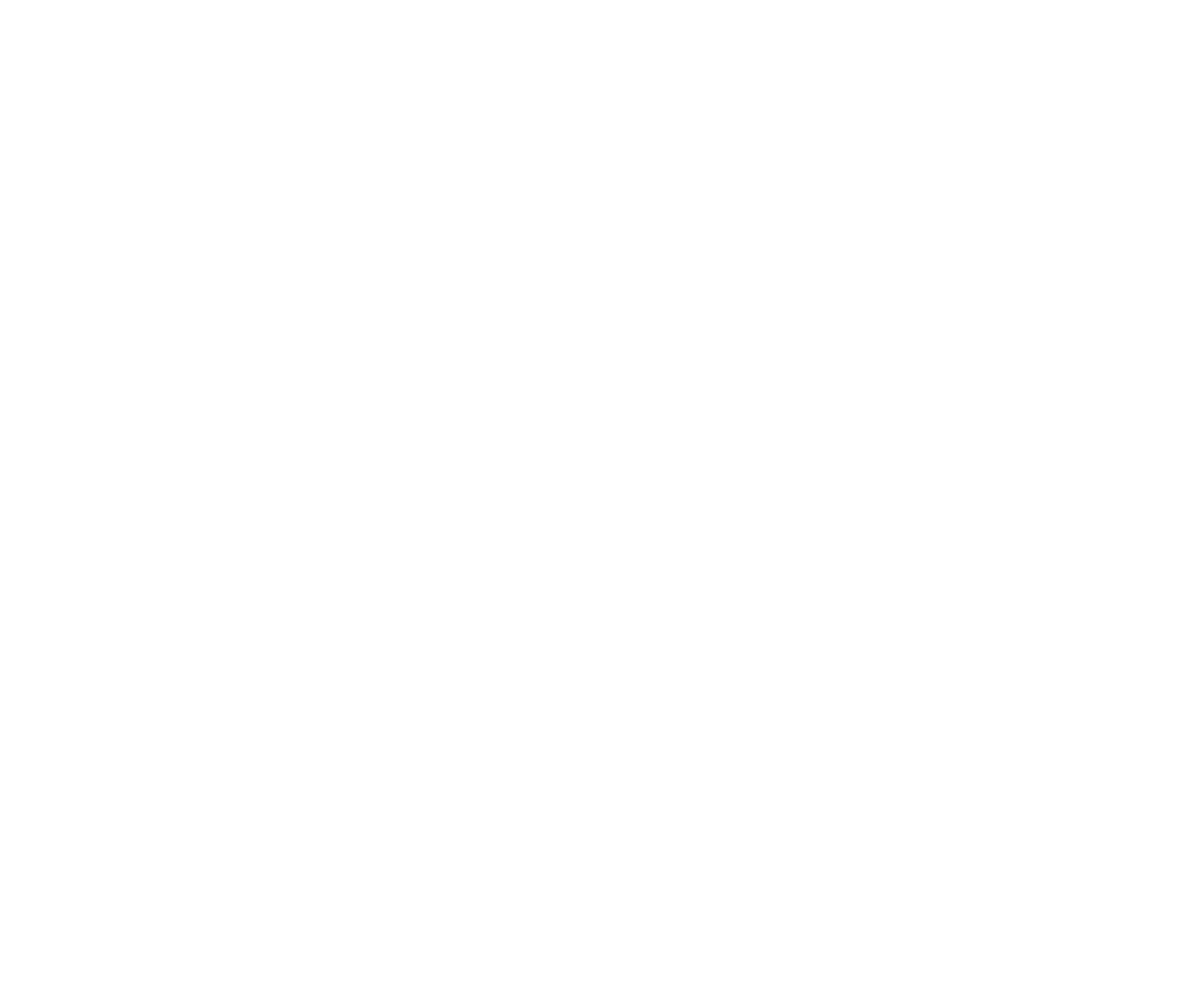
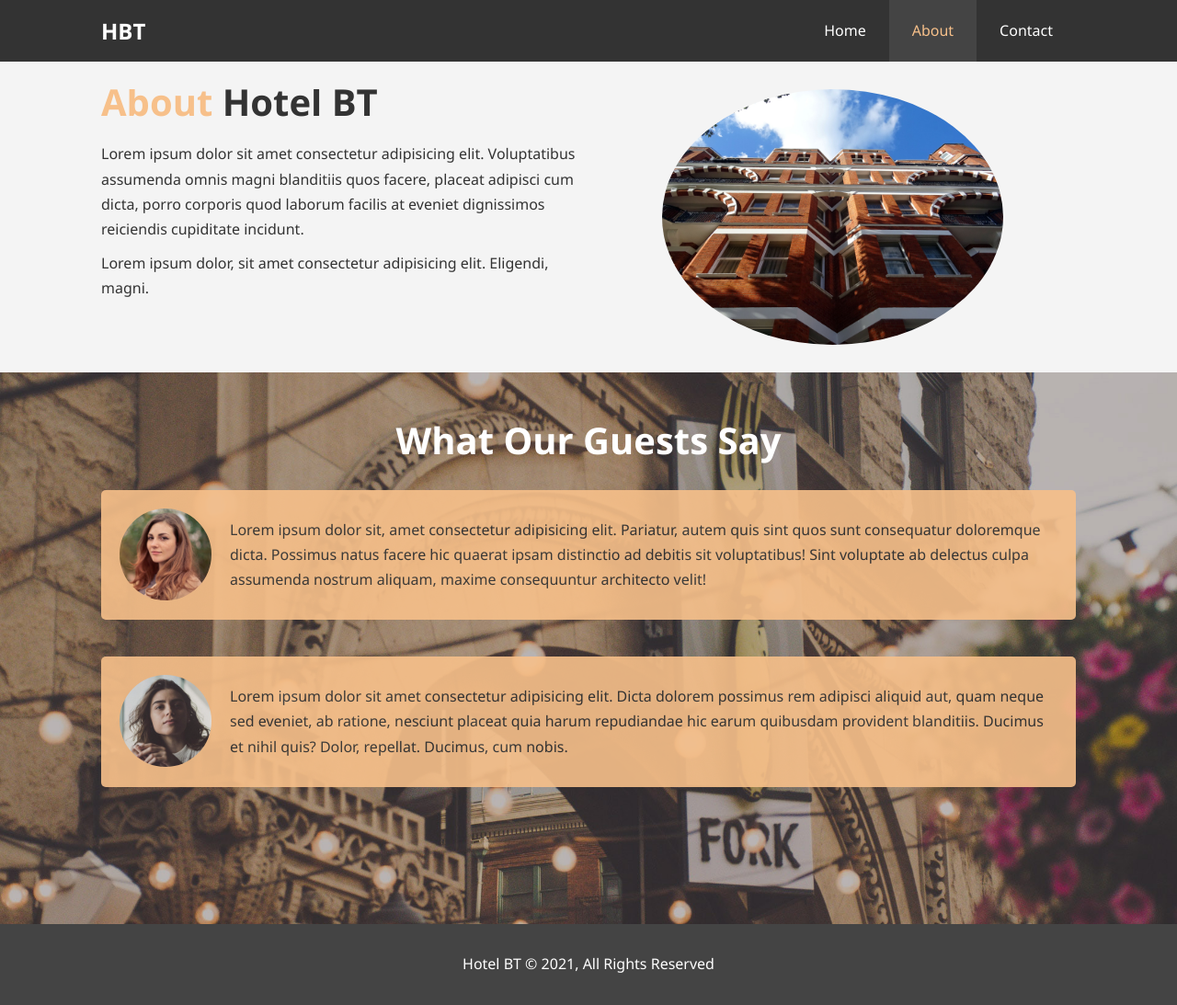
Before and after one commit to bharati-21/Udemy_HTML_CSS_SaaS, a plain HTML site: page Hotel_Website/about.html in a window 1280 px wide. Shown: the whole page at 92% size. Before the commit the page ends 800 px from the top, so only its background shows below. Drawn offline with Linux system fonts and the light colour scheme.

Commit message:
day 4: Completed About Page for Hotel Websote Project

```diff
--- a/Hotel_Website/CSS/styles.css
+++ b/Hotel_Website/CSS/styles.css
@@ -70,6 +70,32 @@ span.color-primary {
 .bg-light {
     background: #f4f4f4;
     color: #333;
+}
+
+.py-1 {
+    padding: 10px 0;
+}
+.py-2 {
+    padding: 20px 0;
+}
+.py-3 {
+    padding: 30px 0;
+}
+
+.px-1 {
+    padding: 0 10px;
+}
+
+.px-2 {
+    padding: 0 20px;
+}
+
+.px-3 {
+    padding: 0 30px;
+}
+
+.l-heading {
+    font-size: 40px;
 }
 
 /* HEADER STYLING */
@@ -183,8 +209,59 @@ header {
 .clr {
     clear: both;
 }
+
+/* ABOUT PAGE STYLING */
+
+/* ABOUT SECTION STYLING */
+#about-info #about-text {
+    float: left;
+    width: 50%;
+    min-height: 100%;
+}
+
+#about-info #about-img {
+    float: right;
+    width: 50%;
+    min-height: 100%;
+}
+
+#about-info #about-img img {
+    display: block;
+    width: 70%;
+    margin: auto;
+    border-radius: 50%;
+}
+
+#testimonials {
+    background: url('../Images/test-bg.jpg') no-repeat center center/cover;
+    height: 600px;
+    padding-top: 40px;
+}
+
+#testimonials h2 {
+    color: #fff;
+    text-align: center;
+    padding-bottom: 40px;
+}
+
+.testimonial {
+    padding: 20px;
+    margin-bottom: 40px;
+    overflow: auto;
+    border-radius: 5px;
+    opacity: 90%;
+}
+
+.testimonial img {
+    float: left;
+    width: 100px;
+    border-radius: 50%;
+    margin-right: 20px;
+}
+
+
+
 /* FOOTER STYLING */
-
 #main-footer {
     text-align: center;
     background: #444;
--- a/Hotel_Website/about.html
+++ b/Hotel_Website/about.html
@@ -12,6 +12,57 @@
         <script src="https://kit.fontawesome.com/8af1815f18.js" crossorigin="anonymous"></script>
     </head>
     <body>
+        <div id="wrapper">
+            <header>
+                <nav id="navbar">
+                    <div class="container">
+                        <h1 class="logo"><a href="index.html">HBT</a></h1>
+                        <ul id="nav-links">
+                            <li><a href="index.html">Home</a></li>
+                            <li><a href="about.html" class="current-link">About</a></li>
+                            <li><a href="contact.html">Contact</a></li>
+                        </ul>
+                    </div>
+                </nav>
+            </header>
 
+            <main>
+                <section id="about-info" class="bg-light py-3">
+                    <div class="container">
+                        <div id="about-text">
+                            <h1 class="l-heading"><span class="color-primary">About</span> Hotel BT</h1>
+                            <p>Lorem ipsum dolor sit amet consectetur adipisicing elit. Voluptatibus assumenda omnis magni blanditiis quos facere, placeat adipisci cum dicta, porro corporis quod laborum facilis at eveniet dignissimos reiciendis cupiditate incidunt.</p>
+                            <p>Lorem ipsum dolor, sit amet consectetur adipisicing elit. Eligendi, magni.</p>
+                        </div>
+                        <div id="about-img">
+                            <img src="Images/photo-2.jpg" alt="">
+                        </div>
+                    </div>
+                </section>
+
+                <div class="clr"></div>
+
+                <section id="testimonials" class="py-3">
+                    <div class="container">
+                        <h2 class="l-heading py-2">What Our Guests Say</h2>
+                        <div class="testimonial bg-primary">
+                            <img src="Images/person-1.jpg" alt="Samantha">
+                            <p>Lorem ipsum dolor sit, amet consectetur adipisicing elit. Pariatur, autem quis sint quos sunt consequatur doloremque dicta. Possimus natus facere hic quaerat ipsam distinctio ad debitis sit voluptatibus! Sint voluptate ab delectus culpa assumenda nostrum aliquam, maxime consequuntur architecto velit!</p>
+                        </div>
+                        <div class="testimonial bg-primary">
+                            <img src="Images/person-2.jpg" alt="Chloe">
+                            <p>Lorem ipsum dolor sit amet consectetur adipisicing elit. Dicta dolorem possimus rem adipisci aliquid aut, quam neque sed eveniet, ab ratione, nesciunt placeat quia harum repudiandae hic earum quibusdam provident blanditiis. Ducimus et nihil quis? Dolor, repellat. Ducimus, cum nobis.</p>
+                        </div>
+                    </div>
+                </section>
+            </main>
+            <div class="clr"></div>
+
+
+            <footer id="main-footer" >
+                <p>Hotel BT &copy; 2021, All Rights Reserved</p>
+            </footer>
+
+        </div>
     </body>
 </html>
```
